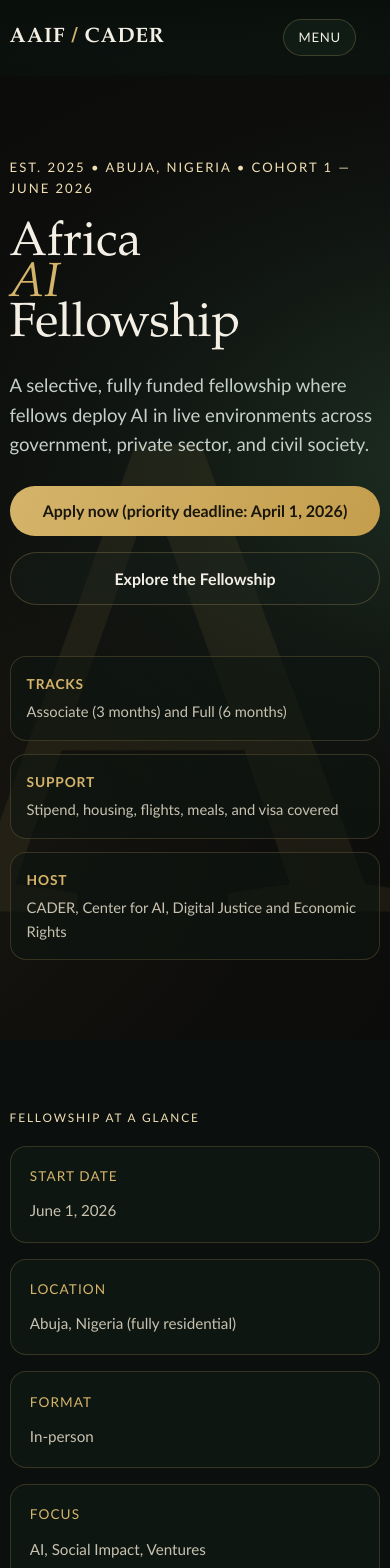
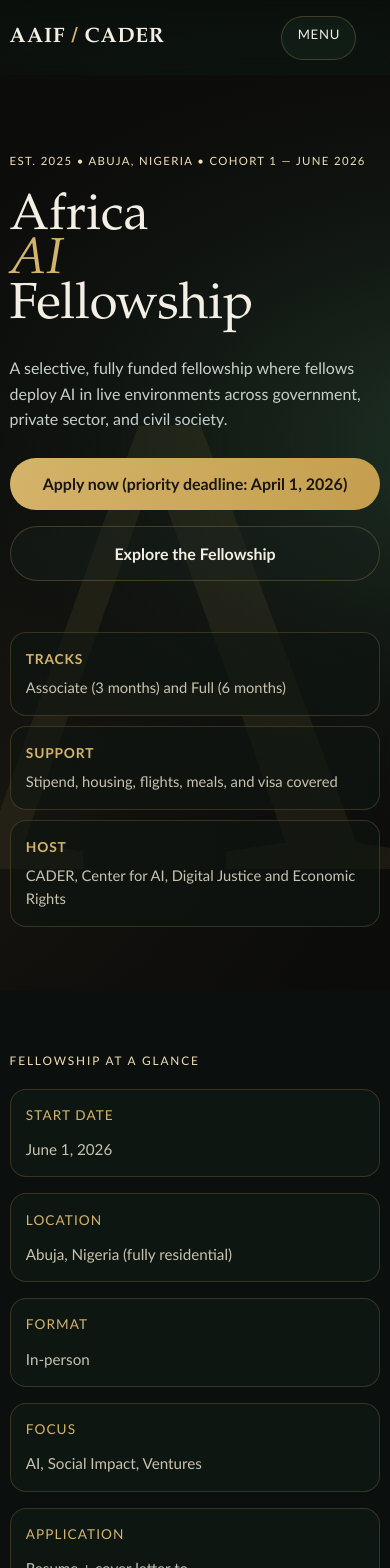
Before and after one commit to Omodunjo11/AAIF-Website, a Next.js app: page / in a window 390 px wide. Shown: the top 1568 px of the page. Built offline with nearby package versions, Linux system fonts and the light colour scheme.

Commit message:
Polish iPhone responsiveness and tap targets

```diff
--- a/app/globals.css
+++ b/app/globals.css
@@ -31,6 +31,7 @@
 
 html {
   scroll-behavior: smooth;
+  -webkit-text-size-adjust: 100%;
 }
 
 body {
@@ -157,6 +158,9 @@
 .mobile-nav-list a {
   color: var(--text-soft);
   font-size: 0.95rem;
+  display: block;
+  min-height: 44px;
+  padding: 0.5rem 0;
 }
 
 .mobile-nav-list a.active,
@@ -895,7 +899,7 @@
   }
 
   .mobile-nav.open {
-    max-height: 340px;
+    max-height: 520px;
     border-top-color: rgba(212, 180, 106, 0.18);
   }
 
@@ -947,17 +951,80 @@
   .nav-shell {
     height: 4.7rem;
     width: calc(100% - 1.2rem);
+    padding-left: env(safe-area-inset-left);
+    padding-right: env(safe-area-inset-right);
   }
 
   .hero-left {
     width: calc(100% - 1.2rem);
-    min-height: calc(100vh - 4.7rem);
-    padding-top: 5.1rem;
+    min-height: calc(100svh - 4.7rem);
+    padding-top: 4.8rem;
+    padding-bottom: 4rem;
+    padding-left: env(safe-area-inset-left);
+    padding-right: env(safe-area-inset-right);
   }
 
   .section-wrap {
     width: calc(100% - 1.2rem);
-    padding: 4.3rem 0;
+    padding: 3.8rem 0;
+    padding-left: env(safe-area-inset-left);
+    padding-right: env(safe-area-inset-right);
+  }
+
+  .display-title {
+    font-size: clamp(1.9rem, 10vw, 2.7rem);
+    line-height: 0.98;
+  }
+
+  .hero-h1 {
+    font-size: clamp(2.6rem, 13vw, 4rem);
+    line-height: 0.88;
+  }
+
+  .hero-overline {
+    font-size: 0.71rem;
+    letter-spacing: 0.12em;
+  }
+
+  .hero-tagline {
+    font-size: 1rem;
+  }
+
+  .body-text {
+    margin-top: 1rem;
+    font-size: 0.98rem;
+  }
+
+  .quick-glance {
+    gap: 0.65rem;
+  }
+
+  .glance-card,
+  .fact-card,
+  .track-panel,
+  .phase,
+  .output-card,
+  .project-row,
+  .partner-tier,
+  .pt-card,
+  .leader-full,
+  .timeline-item,
+  .apply-table,
+  .posting-meta,
+  .leadership-note,
+  .activation-note {
+    padding: 0.95rem;
+  }
+
+  .nav-menu-btn {
+    min-height: 44px;
+    padding: 0.45rem 0.95rem;
+  }
+
+  .mobile-nav-list {
+    width: calc(100% - 1.2rem);
+    padding-left: env(safe-area-inset-left);
+    padding-right: env(safe-area-inset-right);
   }
 
   .hero-actions {
@@ -967,10 +1034,18 @@
   .btn-gold,
   .btn-ghost {
     width: 100%;
+    min-height: 48px;
+    padding: 0.85rem 1rem;
   }
 
   .apply-row {
     grid-template-columns: 1fr;
     gap: 0.35rem;
   }
+
+  .footer-inner {
+    width: calc(100% - 1.2rem);
+    padding-left: env(safe-area-inset-left);
+    padding-right: env(safe-area-inset-right);
+  }
 }
```
